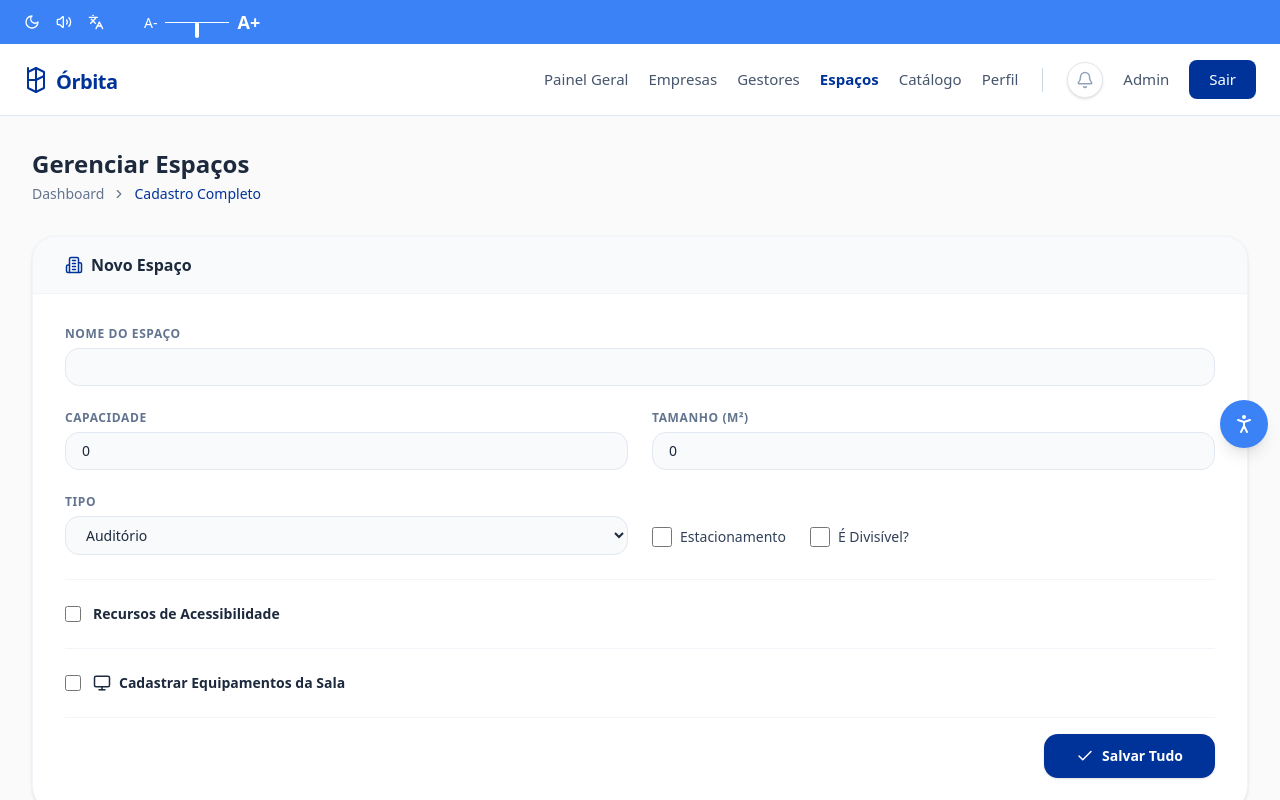
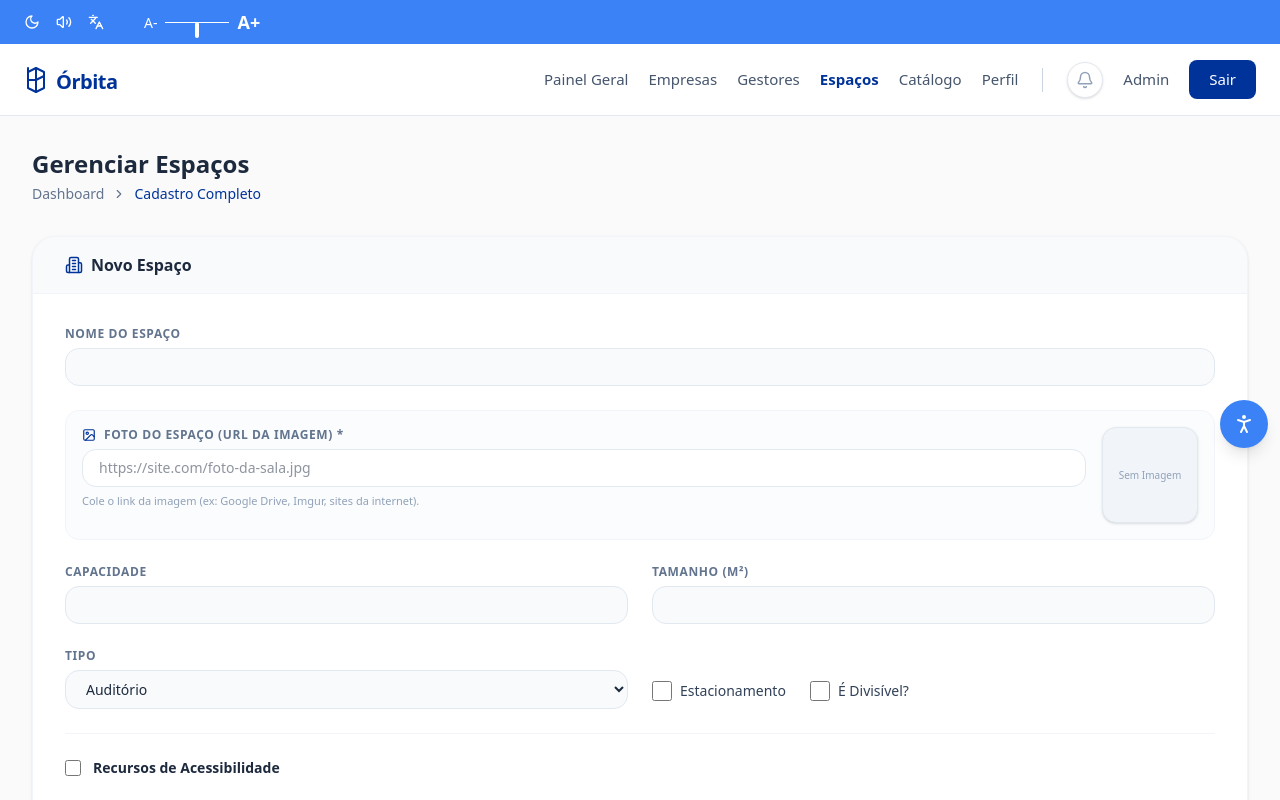
Before and after one commit to biancadearaujo/corporate-space-management, a Next.js app in the folder front/frontend-projeto-gestao-auditorio/: page /registered-spaces in a window 1280 px wide. Shown: the top 800 px of the page. Built offline with nearby package versions, Linux system fonts and the light colour scheme.

Commit message:
feat(frontend): adiciona campo para upload de imagem do espaço

```diff
--- a/front/frontend-projeto-gestao-auditorio/next.config.ts
+++ b/front/frontend-projeto-gestao-auditorio/next.config.ts
@@ -14,6 +14,10 @@ const nextConfig = {
         protocol: 'https',
         hostname: 'picsum.photos',
       },
+      {
+        protocol: 'https',
+        hostname: 'images.pexels.com',
+      },
     ],
   },
 };
--- a/front/frontend-projeto-gestao-auditorio/src/app/registered-spaces/page.tsx
+++ b/front/frontend-projeto-gestao-auditorio/src/app/registered-spaces/page.tsx
@@ -14,7 +14,8 @@ import {
     Bell,
     Check,
     Pencil,
-    SplitSquareHorizontal // Ícone para espaços divisíveis
+    SplitSquareHorizontal,
+    Image as ImageIcon
 } from 'lucide-react';
 import Link from 'next/link';
 import { useAuth } from '@/contexts/AuthContext';
@@ -30,7 +31,7 @@ interface NewEquipment {
 }
 
 interface NewSubVenue {
-    subVenueId?: string; // Para edição
+    subVenueId?: string;
     name: string;
     capacity: string;
     maximumMonths: number;
@@ -39,16 +40,16 @@ interface NewSubVenue {
 interface Venue {
     venueId: string;
     name: string;
-    capacity: string | number;
-    size: string | number;
+    capacity: string; // Garantido como String conforme o backend
+    size: string;     // Garantido como String conforme o backend
     image: string;
     parking: boolean;
-    divisible: boolean; // Adicionado para carregar na edição
+    divisible: boolean;
     minimumHoursToCancel: number;
     venueType?: string;
     equipments?: NewEquipment[];
     accessibility?: AccessibilityPayload;
-    subVenues?: NewSubVenue[]; // Adicionado para carregar na edição
+    subVenues?: NewSubVenue[];
 }
 
 interface VenueResponse {
@@ -113,9 +114,9 @@ export default function SpaceRegistrationAndList() {
         maximumMonths: 6
     });
 
-    // Estado do Espaço
+    // Estado do Espaço (Adaptado para usar Strings em Capacity e Size)
     const defaultSpaceData = {
-        name: '', capacity: 0, size: 0, image: '', minimumHoursToCancel: '96',
+        name: '', capacity: '', size: '', image: '', minimumHoursToCancel: '96',
         parking: false, venueType: 'AUDITORIUM',
         maximumMonths: 6, openingTime: '07:00:00', closingTime: '23:00:00',
         openingHours: [],
@@ -166,11 +167,10 @@ export default function SpaceRegistrationAndList() {
         fetchVenues(currentPage, itemsPerPage);
     }, [fetchVenues, currentPage]);
 
-    // Quando o tipo de espaço muda, verifica se pode ser divisível
     useEffect(() => {
         if (spaceData.venueType !== 'AUDITORIUM') {
             setIsDivisible(false);
-            setSubVenuesList([]); // Limpa se não for auditório
+            setSubVenuesList([]);
         }
     }, [spaceData.venueType]);
 
@@ -205,7 +205,6 @@ export default function SpaceRegistrationAndList() {
         setAccessData((prev) => ({ ...prev, [name]: checked }));
     };
 
-    // --- HANDLERS DE EQUIPAMENTO ---
     const handleTempEquipmentChange = (e: React.ChangeEvent<HTMLInputElement | HTMLSelectElement>) => {
         const { name, value } = e.target;
         if (name === 'available') {
@@ -229,7 +228,6 @@ export default function SpaceRegistrationAndList() {
         setEquipmentList(prev => prev.filter((_, i) => i !== index));
     };
 
-    // --- HANDLERS DE SUB-ESPAÇOS ---
     const addSubVenueToList = (e: React.MouseEvent) => {
         e.preventDefault();
         if (!tempSubVenue.name.trim() || !tempSubVenue.capacity) {
@@ -258,14 +256,14 @@ export default function SpaceRegistrationAndList() {
             setSpaceData({
                 ...defaultSpaceData,
                 name: venue.name,
-                capacity: Number(venue.capacity),
-                size: Number(venue.size),
+                capacity: String(venue.capacity),
+                size: String(venue.size),
+                image: venue.image || '',
                 venueType: venue.venueType || 'AUDITORIUM',
                 parking: venue.parking,
-                minimumHoursToCancel: venue.minimumHoursToCancel.toString(),
+                minimumHoursToCancel: venue.minimumHoursToCancel?.toString() || '96',
             });
 
-            // Lógica para Equipamentos
             if (venue.equipments && venue.equipments.length > 0) {
                 setHasEquipment(true);
                 setEquipmentList(venue.equipments);
@@ -274,7 +272,6 @@ export default function SpaceRegistrationAndList() {
                 setEquipmentList([]);
             }
 
-            // Lógica para Sub-espaços
             if (venue.divisible && venue.subVenues && venue.subVenues.length > 0) {
                 setIsDivisible(true);
                 setSubVenuesList(venue.subVenues);
@@ -283,7 +280,6 @@ export default function SpaceRegistrationAndList() {
                 setSubVenuesList([]);
             }
 
-            // Lógica para Acessibilidade
             if (venue.accessibility) {
                 setHasAccessibility(true);
                 setAccessData(venue.accessibility);
@@ -303,7 +299,6 @@ export default function SpaceRegistrationAndList() {
         }
     };
 
-    // Botão para cancelar edição
     const cancelEditing = () => {
         setEditingVenueId(null);
         setSpaceData(defaultSpaceData);
@@ -318,11 +313,10 @@ export default function SpaceRegistrationAndList() {
         });
     };
 
-    // --- SUBMIT (Criação e Edição) ---
+    // --- SUBMIT ---
     const handleSubmit = async (e: React.FormEvent) => {
         e.preventDefault();
 
-        // Validação da regra de negócio para espaços divisíveis
         if (isDivisible && spaceData.venueType === 'AUDITORIUM' && subVenuesList.length === 0) {
             alert('Um espaço divisível deve ter pelo menos um sub-espaço cadastrado.');
             return;
@@ -337,31 +331,29 @@ export default function SpaceRegistrationAndList() {
                 return;
             }
 
-            // 1. CRIA A ACESSIBILIDADE SEMPRE (Para não enviar nulo para o Java)
+            // Garante que existe sempre um registo de acessibilidade associado
             const accessPayload = hasAccessibility ? accessData : {
                 accessRamp: false, elevator: false, accessibleBathroom: false, accessibleParking: false,
                 directionalTactileFlooring: false, brailleSignage: false, audioGuidanceSystem: false,
             };
 
-            // Faz o POST da acessibilidade garantindo que gera um ID
             const accessResponse = await axios.post('http://localhost:8080/admin/accessibility', accessPayload, {
                 headers: { Authorization: `Bearer ${authToken}` }
             });
             const generatedAccessibilityId = accessResponse.data.accessibilityId;
 
-            // 2. MONTA O PAYLOAD DO ESPAÇO
+            // Tratamento das Strings de tamanho e imagem fallback
             const venuePayload = {
                 ...spaceData,
-                capacity: Number(spaceData.capacity),
-                size: Number(spaceData.size),
-                image: spaceData.image || 'default-image.jpg',
-                accessibilityId: generatedAccessibilityId, // Agora NUNCA vai vazio!
+                capacity: String(spaceData.capacity),
+                size: String(spaceData.size),
+                image: spaceData.image || 'https://images.unsplash.com/photo-1497366216548-37526070297c?auto=format&fit=crop&q=80&w=800',
+                accessibilityId: generatedAccessibilityId,
                 equipments: hasEquipment ? equipmentList : [],
                 divisible: spaceData.venueType === 'AUDITORIUM' ? isDivisible : false,
                 subVenues: (isDivisible && spaceData.venueType === 'AUDITORIUM') ? subVenuesList : []
             };
 
-            // 3. ENVIA PARA O BACKEND
             if (editingVenueId) {
                 await axios.put(`http://localhost:8080/admin/venue/${editingVenueId}`, venuePayload, {
                     headers: { Authorization: `Bearer ${authToken}` }
@@ -379,7 +371,6 @@ export default function SpaceRegistrationAndList() {
 
         } catch (err: any) {
             console.error(err);
-            // Mostra o erro exato que vem do Spring Boot para ajudar a debugar
             const errorMessage = err.response?.data?.message || err.response?.data || "Verifique os dados informados.";
             alert(`Erro do Servidor: \n${errorMessage}`);
         } finally {
@@ -404,7 +395,7 @@ export default function SpaceRegistrationAndList() {
     return (
         <div className="flex flex-col min-h-screen bg-[#FAFAFA] font-sans text-slate-800">
 
-            {/* --- TOP NAVBAR DA BRISA --- */}
+            {/* --- TOP NAVBAR --- */}
             <header className="bg-white h-[72px] border-b border-slate-200 flex items-center justify-between px-4 lg:px-6 sticky top-0 z-50 shrink-0">
                 <div className="flex items-center gap-4 md:gap-6">
                     <button onClick={() => setIsMobileMenuOpen(!isMobileMenuOpen)} className="text-slate-600 hover:text-[#003399] transition-colors xl:hidden">
@@ -448,6 +439,7 @@ export default function SpaceRegistrationAndList() {
                         <Link href="/registered-companies" className="hover:text-[#003399]">Empresas</Link>
                         <Link href="/register-manager" className="hover:text-[#003399]">Gestores</Link>
                         <Link href="/registered-spaces" className="text-[#003399] font-semibold">Espaços</Link>
+                        <Link href="/our-spaces" className="hover:text-[#003399]">Catálogo</Link>
                         <Link href="/profile" className="hover:text-[#003399]">Perfil</Link>
                     </nav>
                 </div>
@@ -482,10 +474,53 @@ export default function SpaceRegistrationAndList() {
                     </div>
                     <form onSubmit={handleSubmit} className="p-8 space-y-6">
                         <div className="grid grid-cols-1 md:grid-cols-2 gap-6">
+
+                            {/* --- NOME DO ESPAÇO --- */}
                             <div className="col-span-2">
                                 <label className="block text-xs font-bold text-slate-500 mb-1.5 uppercase tracking-wider">Nome do Espaço</label>
                                 <input name="name" value={spaceData.name} onChange={handleSpaceChange} required className="w-full px-4 py-2 border border-slate-200 rounded-xl outline-none focus:bg-white focus:ring-2 focus:ring-[#003399]/20 focus:border-[#003399] text-sm bg-slate-50 transition-all" />
                             </div>
+
+                            {/* --- URL DA IMAGEM COM PREVIEW --- */}
+                            <div className="col-span-2 flex gap-4 items-start bg-slate-50/50 p-4 rounded-xl border border-slate-100">
+                                <div className="flex-1">
+                                    <label className="block text-xs font-bold text-slate-500 mb-1.5 uppercase tracking-wider flex items-center gap-2">
+                                        <ImageIcon size={14} className="text-[#003399]" />
+                                        Foto do Espaço (URL da Imagem) *
+                                    </label>
+                                    <input
+                                        type="url"
+                                        name="image"
+                                        value={spaceData.image}
+                                        onChange={handleSpaceChange}
+                                        placeholder="https://site.com/foto-da-sala.jpg"
+                                        className="w-full px-4 py-2 border border-slate-200 rounded-xl outline-none focus:bg-white focus:ring-2 focus:ring-[#003399]/20 focus:border-[#003399] text-sm bg-white transition-all"
+                                        required
+                                    />
+                                    <p className="text-[11px] text-slate-400 mt-1.5">Cole o link da imagem (ex: Google Drive, Imgur, sites da internet).</p>
+                                </div>
+
+                                <div className="shrink-0 w-24 h-24 rounded-xl border border-slate-200 overflow-hidden bg-slate-100 flex flex-col items-center justify-center shadow-sm relative group">
+                                    {spaceData.image ? (
+                                        <img
+                                            src={spaceData.image}
+                                            alt="Preview do espaço"
+                                            className="w-full h-full object-cover transition-transform group-hover:scale-105"
+                                            onError={(e) => {
+                                                e.currentTarget.style.display = 'none';
+                                                e.currentTarget.parentElement?.classList.add('flex', 'items-center', 'justify-center');
+                                                if (!e.currentTarget.parentElement?.querySelector('.error-text')) {
+                                                    e.currentTarget.parentElement?.insertAdjacentHTML('beforeend', '<span class="error-text text-[10px] text-red-400 font-bold text-center px-2">Link<br/>Inválido</span>');
+                                                }
+                                            }}
+                                        />
+                                    ) : (
+                                        <span className="text-[10px] text-slate-400 font-medium text-center px-2">Sem Imagem</span>
+                                    )}
+                                </div>
+                            </div>
+
+                            {/* --- CAPACIDADE E TAMANHO --- */}
                             <div>
                                 <label className="block text-xs font-bold text-slate-500 mb-1.5 uppercase tracking-wider">Capacidade</label>
                                 <input type="number" name="capacity" value={spaceData.capacity} onChange={handleSpaceChange} className="w-full px-4 py-2 border border-slate-200 rounded-xl outline-none focus:bg-white focus:ring-2 focus:ring-[#003399]/20 focus:border-[#003399] text-sm bg-slate-50 transition-all" />
@@ -494,6 +529,8 @@ export default function SpaceRegistrationAndList() {
                                 <label className="block text-xs font-bold text-slate-500 mb-1.5 uppercase tracking-wider">Tamanho (m²)</label>
                                 <input type="number" step="0.1" name="size" value={spaceData.size} onChange={handleSpaceChange} className="w-full px-4 py-2 border border-slate-200 rounded-xl outline-none focus:bg-white focus:ring-2 focus:ring-[#003399]/20 focus:border-[#003399] text-sm bg-slate-50 transition-all" />
                             </div>
+
+                            {/* --- TIPO DE ESPAÇO --- */}
                             <div>
                                 <label className="block text-xs font-bold text-slate-500 mb-1.5 uppercase tracking-wider">Tipo</label>
                                 <select name="venueType" value={spaceData.venueType} onChange={handleSpaceChange} className="w-full px-4 py-2 border border-slate-200 rounded-xl outline-none bg-slate-50 focus:bg-white focus:ring-2 focus:ring-[#003399]/20 focus:border-[#003399] text-sm transition-all">
@@ -503,13 +540,13 @@ export default function SpaceRegistrationAndList() {
                                 </select>
                             </div>
 
+                            {/* --- CHECKBOXES: ESTACIONAMENTO E DIVISÍVEL --- */}
                             <div className="flex items-center gap-6 h-full pt-6">
                                 <label className="flex items-center gap-2 cursor-pointer">
                                     <input type="checkbox" name="parking" checked={spaceData.parking} onChange={handleSpaceChange} className="w-5 h-5 text-[#003399] rounded border-slate-300 focus:ring-[#003399]" />
                                     <span className="text-slate-700 font-medium text-sm">Estacionamento</span>
                                 </label>
 
-                                {/* CHECKBOX DIVISÍVEL (Habilitado apenas para Auditórios) */}
                                 <label className="flex items-center gap-2 cursor-pointer">
                                     <input
                                         type="checkbox"
```
